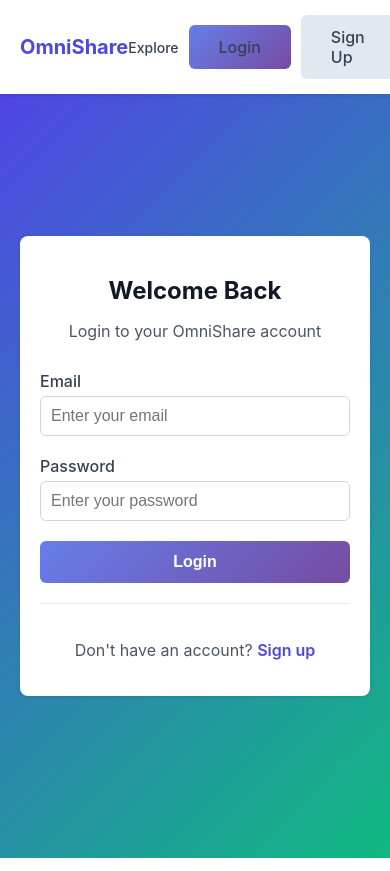
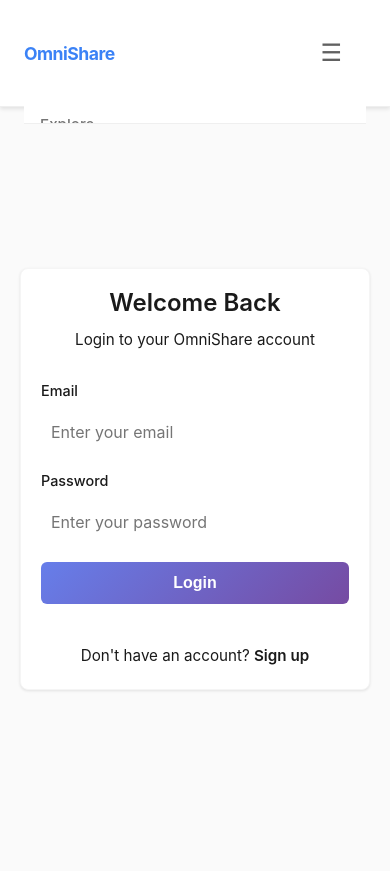
Before and after one commit to Joshi-Ved/OmniShare, a React (Create React App) app in the folder omnishare_frontend/: page /login in a window 390 px wide. Built offline with nearby package versions, Linux system fonts and the light colour scheme; no server answers.

Commit message:
UI revamp: minimalistic clean design with improved error handling

```diff
--- a/omnishare_frontend/src/components/Navbar.css
+++ b/omnishare_frontend/src/components/Navbar.css
@@ -1,53 +1,173 @@
+/* Navbar Styles */
 .navbar {
-  background: white;
-  box-shadow: 0 2px 4px rgba(0, 0, 0, 0.1);
-  padding: 15px 0;
+  background: var(--neutral-0);
+  border-bottom: 1px solid var(--neutral-200);
   position: sticky;
   top: 0;
-  z-index: 100;
+  z-index: 1000;
+  backdrop-filter: blur(10px);
+  background-color: rgba(255, 255, 255, 0.95);
 }
 
-.navbar .container {
+.navbar-content {
   display: flex;
   justify-content: space-between;
   align-items: center;
+  padding: 16px 0;
 }
 
 .navbar .logo {
+  font-size: 1.25rem;
+  font-weight: 700;
+  color: var(--primary);
   text-decoration: none;
-  color: var(--primary-color);
+  letter-spacing: -0.5px;
+  transition: color 0.2s;
+  min-width: 120px;
 }
 
-.navbar .logo h2 {
-  margin: 0;
-  font-size: 24px;
+.navbar .logo:hover {
+  color: var(--primary-dark);
 }
 
-.navbar .nav-links {
+/* Navigation Menu */
+.nav-menu {
   display: flex;
-  gap: 20px;
   align-items: center;
+  gap: 32px;
 }
 
-.navbar .nav-links a {
+.nav-link {
+  color: var(--neutral-600);
   text-decoration: none;
-  color: var(--gray-700);
   font-weight: 500;
-  transition: color 0.3s;
+  font-size: 0.95rem;
+  transition: color 0.2s;
+  position: relative;
 }
 
-.navbar .nav-links a:hover {
-  color: var(--primary-color);
+.nav-link:hover {
+  color: var(--primary);
 }
 
-.navbar .user-info {
-  color: var(--gray-700);
-  font-weight: 500;
+.nav-link::after {
+  content: '';
+  position: absolute;
+  bottom: -4px;
+  left: 0;
+  width: 0;
+  height: 2px;
+  background: var(--primary);
+  transition: width 0.2s;
 }
 
-.ml-2 {
+.nav-link:hover::after {
+  width: 100%;
+}
+
+.nav-user {
+  display: flex;
+  align-items: center;
+  gap: 8px;
+  color: var(--neutral-700);
+  font-weight: 500;
+  font-size: 0.95rem;
+}
+
+.user-name {
+  max-width: 150px;
+  overflow: hidden;
+  text-overflow: ellipsis;
+}
+
+/* Buttons in nav */
+.nav-menu .btn {
   margin-left: 8px;
+  padding: 8px 16px;
+  font-size: 0.9rem;
 }
+
+.nav-menu .btn-secondary {
+  display: none;
+}
+
+/* Mobile Menu Button */
+.mobile-menu-btn {
+  display: none;
+  background: none;
+  border: none;
+  font-size: 1.5rem;
+  color: var(--neutral-700);
+  cursor: pointer;
+  padding: 8px;
+  margin-right: 16px;
+}
+
+/* Mobile Responsive */
+@media (max-width: 768px) {
+  .navbar-content {
+    position: relative;
+  }
+
+  .mobile-menu-btn {
+    display: block;
+  }
+
+  .nav-menu {
+    position: absolute;
+    top: 100%;
+    left: 0;
+    right: 0;
+    background: var(--neutral-0);
+    border-bottom: 1px solid var(--neutral-200);
+    flex-direction: column;
+    gap: 12px;
+    padding: 16px;
+    max-height: 0;
+    overflow: hidden;
+    transition: max-height 0.3s ease;
+  }
+
+  .nav-menu.open {
+    max-height: 500px;
+    box-shadow: var(--shadow-md);
+  }
+
+  .nav-link {
+    width: 100%;
+    padding: 8px 0;
+  }
+
+  .nav-link::after {
+    display: none;
+  }
+
+  .nav-link:active {
+    color: var(--primary);
+  }
+
+  .nav-user {
+    width: 100%;
+    padding: 8px 0;
+    display: flex;
+    justify-content: space-between;
+  }
+
+  .nav-menu .btn {
+    width: 100%;
+    margin-left: 0;
+    margin-top: 8px;
+  }
+
+  .nav-menu .btn-secondary {
+    display: inline-flex;
+  }
+
+  .navbar .logo {
+    font-size: 1.1rem;
+  }
+}
+
 
 @media (max-width: 768px) {
   .navbar .nav-links {
--- a/omnishare_frontend/src/components/Navbar.jsx
+++ b/omnishare_frontend/src/components/Navbar.jsx
@@ -1,10 +1,11 @@
-import React from 'react';
+import React, { useState } from 'react';
 import { Link, useNavigate } from 'react-router-dom';
 import { logoutFirebaseUser } from '../services/firebaseAuthService';
 import './Navbar.css';
 
 const Navbar = () => {
   const navigate = useNavigate();
+  const [mobileOpen, setMobileOpen] = useState(false);
   const token = localStorage.getItem('access_token');
   const user = JSON.parse(localStorage.getItem('user') || '{}');
 
@@ -16,37 +17,47 @@
     localStorage.removeItem('access_token');
     localStorage.removeItem('refresh_token');
     localStorage.removeItem('user');
+    setMobileOpen(false);
     navigate('/login');
   };
 
   return (
     <nav className="navbar">
-      <div className="container">
+      <div className="container-lg">
+        <div className="navbar-content">
           <Link to="/" className="logo">
-          <h2>OmniShare</h2>
+            OmniShare
           </Link>
 
-        <div className="nav-links">
-          <Link to="/">Explore</Link>
+          <button
+            className="mobile-menu-btn"
+            onClick={() => setMobileOpen(!mobileOpen)}
+            aria-label="Toggle menu"
+          >
+            {mobileOpen ? '✕' : '☰'}
+          </button>
+
+          <div className={`nav-menu ${mobileOpen ? 'open' : ''}`}>
+            <Link to="/" className="nav-link">Explore</Link>
 
             {token ? (
               <>
                 {(user.role === 'host' || user.role === 'both') && (
-                <Link to="/host/dashboard">Host Dashboard</Link>
+                  <Link to="/host/dashboard" className="nav-link">Host</Link>
                 )}
 
                 {(user.role === 'guest' || user.role === 'both') && (
-                <Link to="/guest/dashboard">My Bookings</Link>
+                  <Link to="/guest/dashboard" className="nav-link">Bookings</Link>
                 )}
 
                 {(user.role === 'admin' || user.is_staff) && (
-                <Link to="/admin/dashboard">Admin</Link>
+                  <Link to="/admin/dashboard" className="nav-link" style={{color: 'var(--danger)'}}>Admin</Link>
                 )}
 
-              <span className="user-info">
-                {user.username}
-                {user.gold_host_flag && <span className="badge badge-warning ml-2">⭐ Gold Host</span>}
-              </span>
+                <div className="nav-user">
+                  <span className="user-name">{user.username?.split('@')[0]}</span>
+                  {user.gold_host_flag && <span className="badge badge-warning">⭐</span>}
+                </div>
 
                 <button onClick={handleLogout} className="btn btn-primary">
                   Logout
@@ -64,6 +75,7 @@
             )}
           </div>
         </div>
+      </div>
     </nav>
   );
 };
--- a/omnishare_frontend/src/index.css
+++ b/omnishare_frontend/src/index.css
@@ -1,3 +1,14 @@
+/* === GLOBAL STYLES === */
+* {
+  margin: 0;
+  padding: 0;
+  box-sizing: border-box;
+}
+
+html {
+  scroll-behavior: smooth;
+}
+
 body {
   margin: 0;
   font-family: -apple-system, BlinkMacSystemFont, 'Segoe UI', 'Roboto', 'Oxygen',
@@ -5,48 +16,335 @@
     sans-serif;
   -webkit-font-smoothing: antialiased;
   -moz-osx-font-smoothing: grayscale;
+  background: #fafafa;
+  color: #1a1a1a;
 }
 
 code {
-  font-family: source-code-pro, Menlo, Monaco, Consolas, 'Courier New',
-    monospace;
+  font-family: 'Monaco', 'Courier New', monospace;
 }
 
-* {
-  box-sizing: border-box;
+/* === COLOR SYSTEM === */
+:root {
+  --primary: #3b82f6;
+  --primary-dark: #1e40af;
+  --secondary: #6366f1;
+  --success: #10b981;
+  --warning: #f59e0b;
+  --danger: #ef4444;
+  --info: #0ea5e9;
+
+  --neutral-0: #ffffff;
+  --neutral-50: #fafafa;
+  --neutral-100: #f5f5f5;
+  --neutral-200: #efefef;
+  --neutral-300: #e0e0e0;
+  --neutral-400: #bfbfbf;
+  --neutral-500: #9a9a9a;
+  --neutral-600: #757575;
+  --neutral-700: #616161;
+  --neutral-800: #424242;
+  --neutral-900: #212121;
+
+  --shadow-sm: 0 1px 2px rgba(0, 0, 0, 0.05);
+  --shadow-md: 0 4px 6px rgba(0, 0, 0, 0.1);
+  --shadow-lg: 0 10px 15px rgba(0, 0, 0, 0.1);
+
+  --radius-sm: 4px;
+  --radius-md: 6px;
+  --radius-lg: 8px;
+  --radius-xl: 12px;
 }
 
-:root {
-  --primary-color: #4f46e5;
-  --secondary-color: #10b981;
-  --danger-color: #ef4444;
-  --warning-color: #f59e0b;
-  --gray-50: #f9fafb;
-  --gray-100: #f3f4f6;
-  --gray-200: #e5e7eb;
-  --gray-300: #d1d5db;
-  --gray-400: #9ca3af;
-  --gray-500: #6b7280;
-  --gray-600: #4b5563;
-  --gray-700: #374151;
-  --gray-800: #1f2937;
-  --gray-900: #111827;
+/* === TYPOGRAPHY === */
+h1, h2, h3, h4, h5, h6 {
+  font-weight: 600;
+  line-height: 1.2;
+  margin-bottom: 0.5rem;
 }
 
+h1 { font-size: 2rem; }
+h2 { font-size: 1.5rem; }
+h3 { font-size: 1.25rem; }
+h4 { font-size: 1.125rem; }
+h5 { font-size: 1rem; }
+h6 { font-size: 0.875rem; }
+
+p {
+  font-size: 0.95rem;
+  line-height: 1.6;
+  color: var(--neutral-600);
+}
+
+a {
+  color: var(--primary);
+  text-decoration: none;
+  transition: color 0.2s;
+}
+
+a:hover {
+  color: var(--primary-dark);
+}
+
+/* === LAYOUT === */
 .container {
   max-width: 1200px;
   margin: 0 auto;
-  padding: 0 20px;
+  padding: 0 24px;
 }
 
+.container-lg {
+  max-width: 1400px;
+  margin: 0 auto;
+  padding: 0 24px;
+}
+
+.container-sm {
+  max-width: 960px;
+  margin: 0 auto;
+  padding: 0 24px;
+}
+
+/* Grid System */
+.grid {
+  display: grid;
+  gap: 24px;
+}
+
+.grid-1 { grid-template-columns: 1fr; }
+.grid-2 { grid-template-columns: repeat(2, 1fr); }
+.grid-3 { grid-template-columns: repeat(3, 1fr); }
+.grid-4 { grid-template-columns: repeat(4, 1fr); }
+
+@media (max-width: 1024px) {
+  .grid-4 { grid-template-columns: repeat(2, 1fr); }
+  .grid-3 { grid-template-columns: repeat(2, 1fr); }
+}
+
+@media (max-width: 640px) {
+  .grid-4, .grid-3, .grid-2 { grid-template-columns: 1fr; }
+  .container { padding: 0 16px; }
+}
+
+/* === CARDS === */
+.card {
+  background: var(--neutral-0);
+  border-radius: var(--radius-lg);
+  box-shadow: var(--shadow-sm);
+  border: 1px solid var(--neutral-100);
+  overflow: hidden;
+}
+
+.card-padding {
+  padding: 24px;
+}
+
+.card:hover {
+  box-shadow: var(--shadow-md);
+  transition: box-shadow 0.2s;
+}
+
+/* === BUTTON STYLES === */
 .btn {
+  display: inline-flex;
+  align-items: center;
+  justify-content: center;
+  gap: 8px;
   padding: 10px 20px;
+  font-size: 0.95rem;
+  font-weight: 500;
   border: none;
-  border-radius: 6px;
-  font-size: 16px;
+  border-radius: var(--radius-md);
   cursor: pointer;
-  transition: all 0.3s;
+  transition: all 0.2s;
+  text-decoration: none;
+  white-space: nowrap;
+  user-select: none;
 }
+
+.btn-primary {
+  background: var(--primary);
+  color: white;
+}
+
+.btn-primary:hover {
+  background: var(--primary-dark);
+  transform: translateY(-1px);
+  box-shadow: var(--shadow-md);
+}
+
+.btn-secondary {
+  background: var(--neutral-200);
+  color: var(--neutral-900);
+}
+
+.btn-secondary:hover {
+  background: var(--neutral-300);
+}
+
+.btn-outline {
+  background: transparent;
+  color: var(--primary);
+  border: 1.5px solid var(--primary);
+}
+
+.btn-outline:hover {
+  background: var(--primary);
+  color: white;
+}
+
+.btn-danger {
+  background: var(--danger);
+  color: white;
+}
+
+.btn-danger:hover {
+  opacity: 0.9;
+}
+
+.btn-sm {
+  padding: 6px 12px;
+  font-size: 0.85rem;
+}
+
+.btn-lg {
+  padding: 12px 28px;
+  font-size: 1rem;
+}
+
+.btn:disabled {
+  opacity: 0.5;
+  cursor: not-allowed;
+}
+
+/* === FORMS === */
+.form-group {
+  display: flex;
+  flex-direction: column;
+  gap: 8px;
+  margin-bottom: 16px;
+}
+
+label {
+  font-weight: 500;
+  font-size: 0.9rem;
+  color: var(--neutral-700);
+}
+
+input[type="text"],
+input[type="email"],
+input[type="password"],
+input[type="number"],
+input[type="date"],
+select,
+textarea {
+  padding: 10px 12px;
+  border: 1px solid var(--neutral-300);
+  border-radius: var(--radius-md);
+  font-size: 0.95rem;
+  font-family: inherit;
+  transition: border-color 0.2s;
+}
+
+input:focus,
+select:focus,
+textarea:focus {
+  outline: none;
+  border-color: var(--primary);
+  box-shadow: 0 0 0 3px rgba(59, 130, 246, 0.1);
+}
+
+textarea {
+  resize: vertical;
+  min-height: 100px;
+}
+
+/* === BADGES === */
+.badge {
+  display: inline-block;
+  padding: 4px 12px;
+  border-radius: 20px;
+  font-size: 0.8rem;
+  font-weight: 600;
+  text-transform: uppercase;
+  letter-spacing: 0.5px;
+}
+
+.badge-primary {
+  background: rgba(59, 130, 246, 0.1);
+  color: var(--primary);
+}
+
+.badge-success {
+  background: rgba(16, 185, 129, 0.1);
+  color: var(--success);
+}
+
+.badge-warning {
+  background: rgba(245, 158, 11, 0.1);
+  color: var(--warning);
+}
+
+.badge-danger {
+  background: rgba(239, 68, 68, 0.1);
+  color: var(--danger);
+}
+
+/* === UTILITIES === */
+.flex {
+  display: flex;
+}
+
+.flex-between {
+  display: flex;
+  justify-content: space-between;
+  align-items: center;
+}
+
+.flex-center {
+  display: flex;
+  justify-content: center;
+  align-items: center;
+}
+
+.text-center { text-align: center; }
+.text-muted { color: var(--neutral-500); }
+.text-small { font-size: 0.85rem; }
+.text-bold { font-weight: 600; }
+
+.mt-1 { margin-top: 8px; }
+.mt-2 { margin-top: 16px; }
+.mt-3 { margin-top: 24px; }
+.mt-4 { margin-top: 32px; }
+
+.mb-1 { margin-bottom: 8px; }
+.mb-2 { margin-bottom: 16px; }
+.mb-3 { margin-bottom: 24px; }
+.mb-4 { margin-bottom: 32px; }
+
+.gap-1 { gap: 8px; }
+.gap-2 { gap: 16px; }
+.gap-3 { gap: 24px; }
+
+.loading {
+  display: flex;
+  justify-content: center;
+  align-items: center;
+  min-height: 400px;
+  font-size: 1rem;
+  color: var(--neutral-500);
+}
+
+.no-results {
+  text-align: center;
+  padding: 40px 20px;
+  color: var(--neutral-500);
+}
+
+.no-results p {
+  margin-bottom: 16px;
+}
+
 
 .btn-primary {
   background-color: var(--primary-color);
--- a/omnishare_frontend/src/services/api.js
+++ b/omnishare_frontend/src/services/api.js
@@ -28,8 +28,10 @@
 api.interceptors.response.use(
   (response) => response,
   async (error) => {
-    if (error.response?.status === 401 && !localStorage.getItem('access_token')) {
+    if (error.response?.status === 401) {
+      localStorage.removeItem('access_token');
       localStorage.removeItem('user');
+      // Silently fail for 401 - frontend should handle redirects
     }
     return Promise.reject(error);
   }
```
Also changed, not shown: omnishare_frontend/src/pages/AdminDashboard.jsx (+19 -9 lines), omnishare_frontend/src/pages/GuestDashboard.jsx (+9 -2 lines), omnishare_frontend/src/pages/HostDashboard.jsx (+13 -5 lines). Lines whose indentation alone changed are shown as unchanged.
